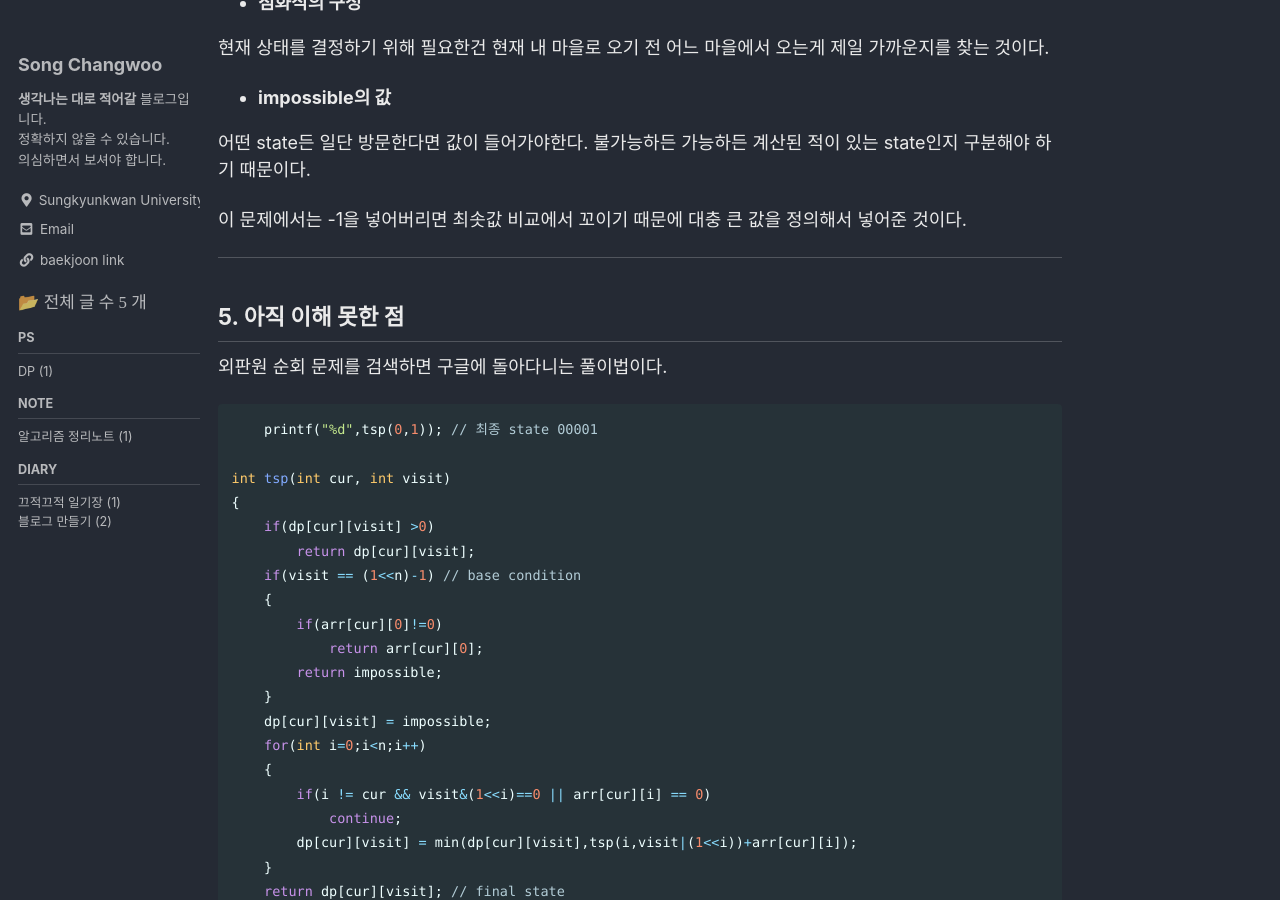
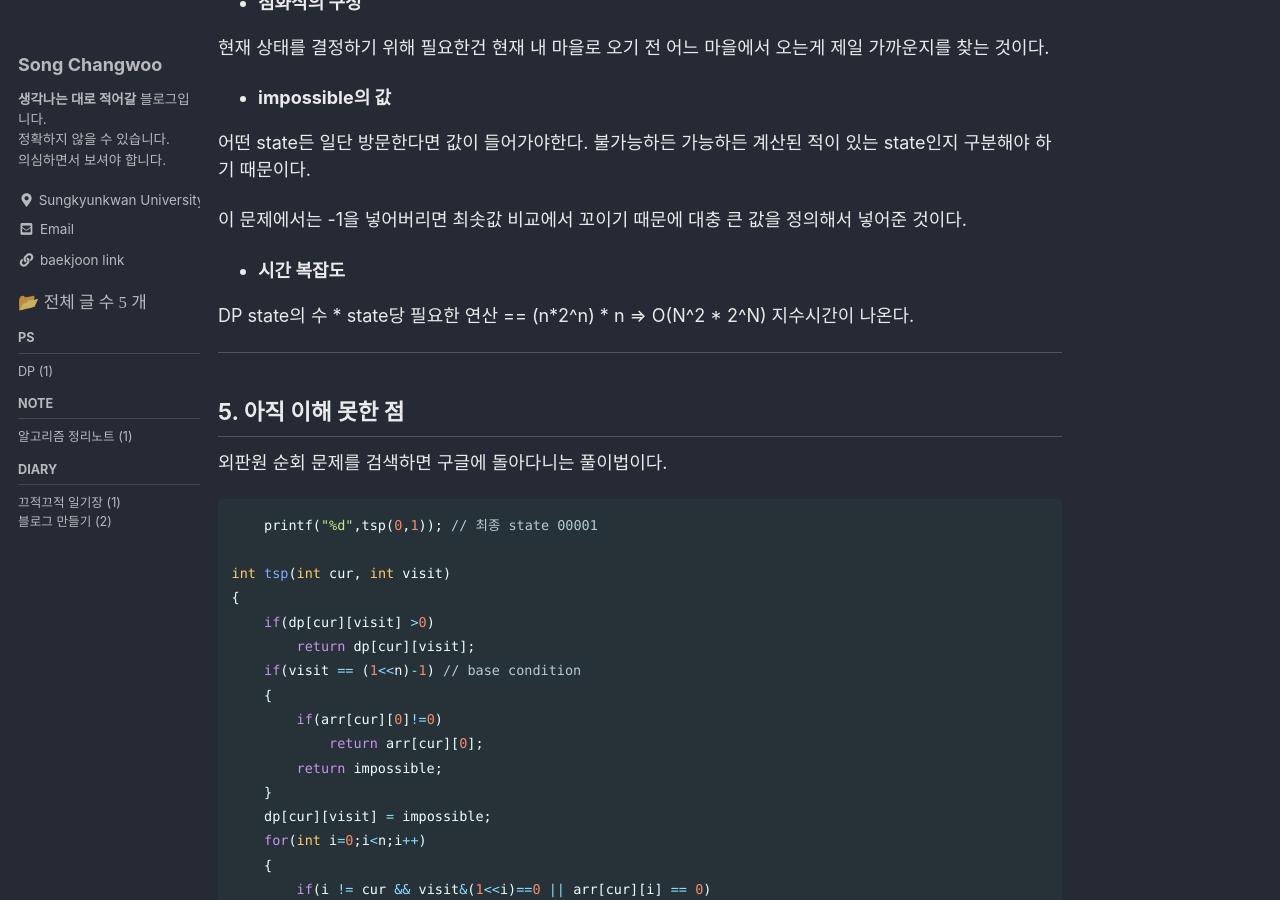
Before and after one commit to IsIthappy/IsIthappy.github.io, a Jekyll site: the page built from _posts/2021-08-26-TSPA_PS.md, in a window 1280 px wide and 900 px high, scrolled down 3762 px. Built offline with Jekyll 4.4.1, drawn with Linux system fonts in a browser that asks for light colours; cached includes are drawn as plain includes; part of the change alters nothing that is shown.

Commit message:
visiter count

```diff
--- a/_config.yml
+++ b/_config.yml
@@ -82,9 +82,9 @@ social:
 
 # Analytics
 analytics:
-  provider               : false # false (default), "google", "google-universal", "google-gtag", "custom"
+  provider               : "google-gtag"
   google:
-    tracking_id          :
+    tracking_id          : "G-V92KRG98PQ"
     anonymize_ip         : # true, false (default)
 
 
--- a/_posts/2021-08-26-TSPA_PS.md
+++ b/_posts/2021-08-26-TSPA_PS.md
@@ -163,6 +163,10 @@ int tsp(int cur, int visit)
 
 이 문제에서는 -1을 넣어버리면 최솟값 비교에서 꼬이기 때문에 대충 큰 값을 정의해서 넣어준 것이다.
 
+- **시간 복잡도**
+
+DP state의 수 * state당 필요한 연산 == (n*2^n) * n => O(N^2 * 2^N) 지수시간이 나온다.
+
 ---
 
 ## 5. 아직 이해 못한 점
```
